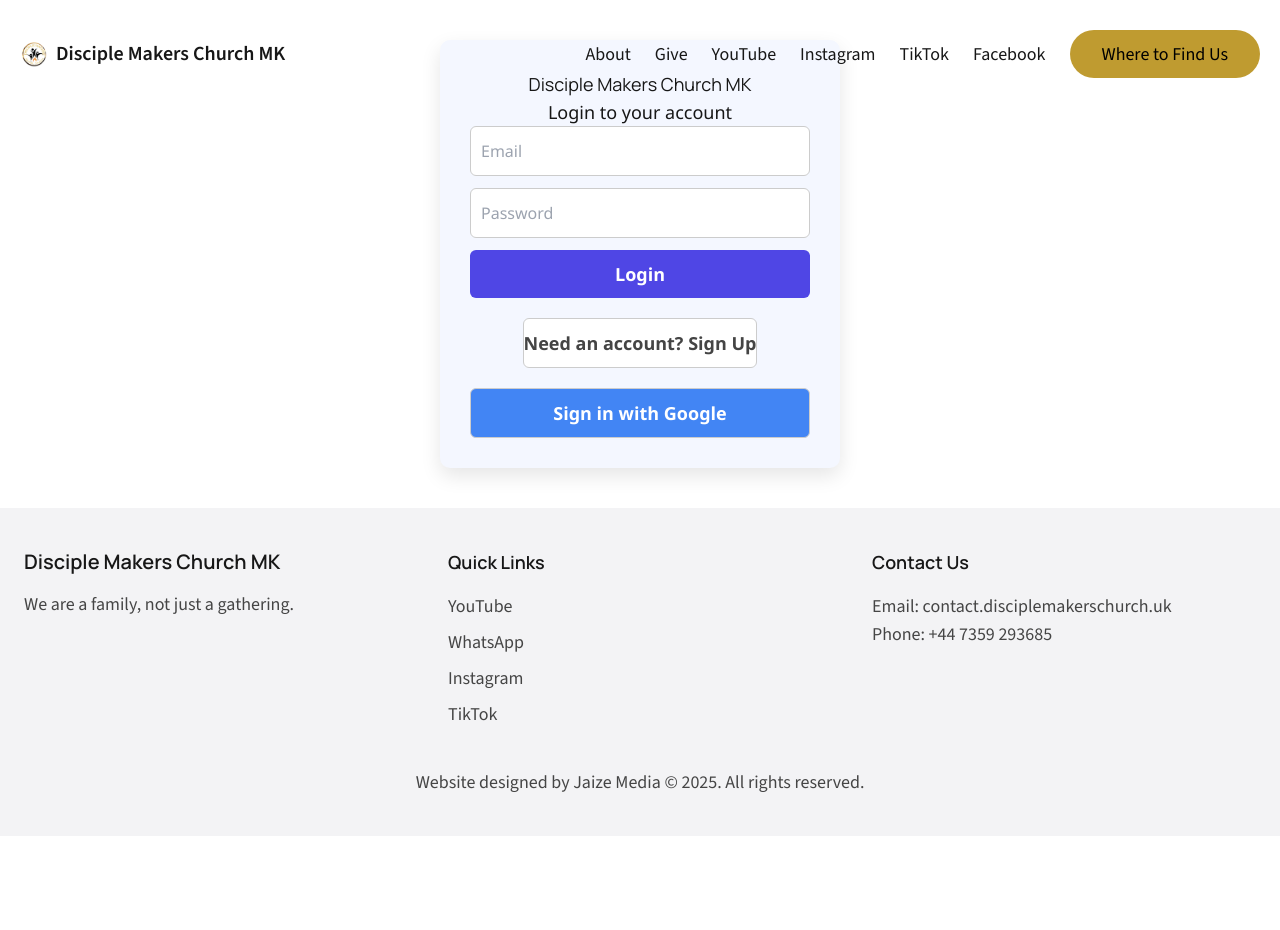
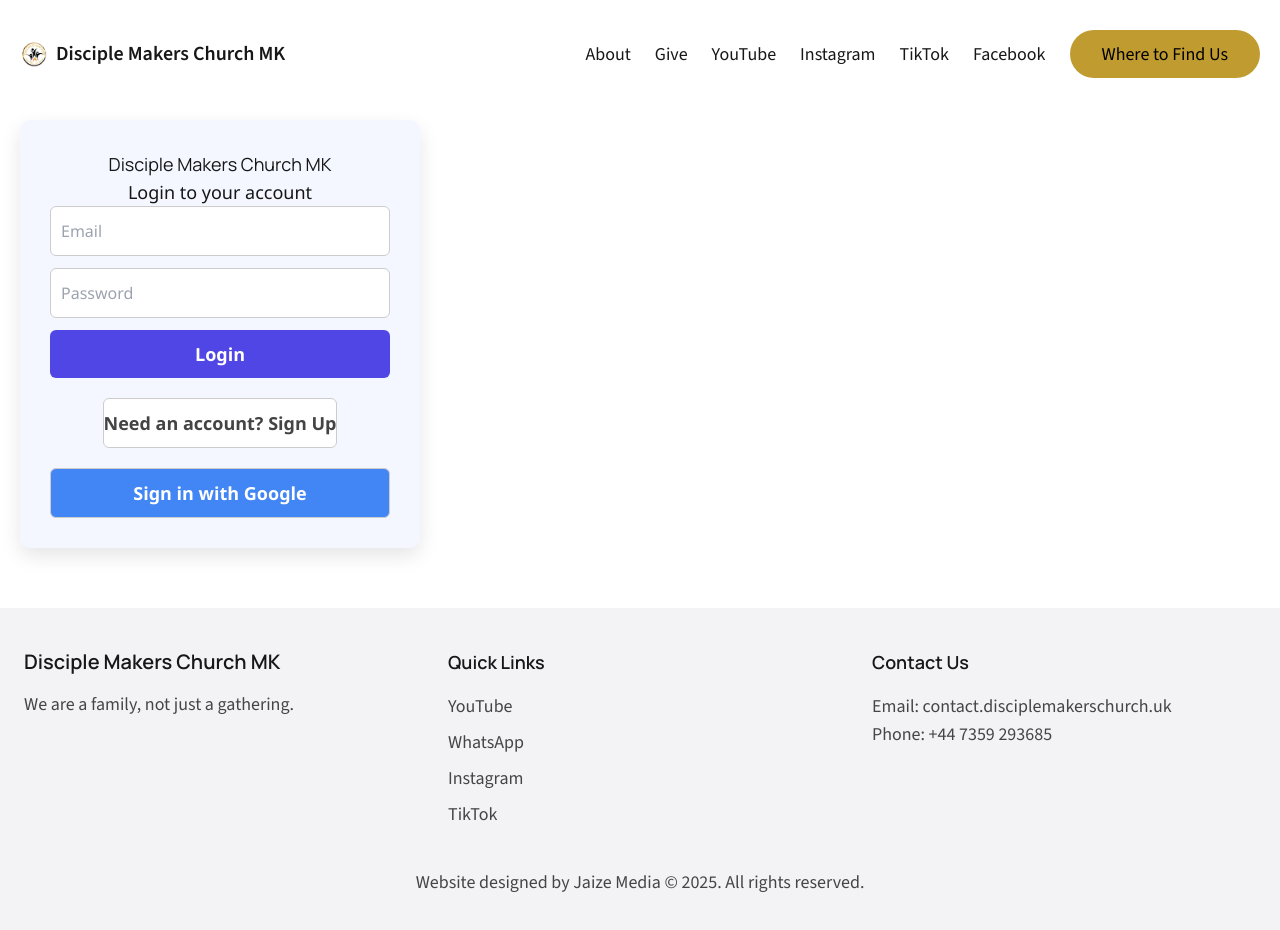
Before and after one commit to jaizemedia/dmrc-website, a Next.js app: page /login in a window 1280 px wide. Shown: the top 930 px of the page. Before the commit the page ends 836 px from the top, so only its background shows below. Built offline with nearby package versions, Linux system fonts and the light colour scheme.

Commit message:
OK, here is the commit message for your changes: ADDED: Refactor login page layout and styles

```diff
--- a/src/app/login/page.tsx
+++ b/src/app/login/page.tsx
@@ -81,7 +81,8 @@
 
   const container: React.CSSProperties = {
     maxWidth: 400,
-    margin: '5vh auto',
+    marginTop: '120px',
+  marginBottom: '60px',
     padding: 30,
     borderRadius: 10,
     background: '#f4f7ff',
```
